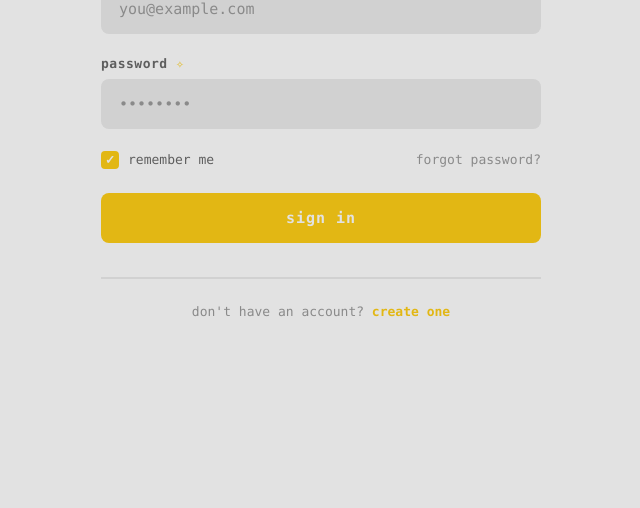
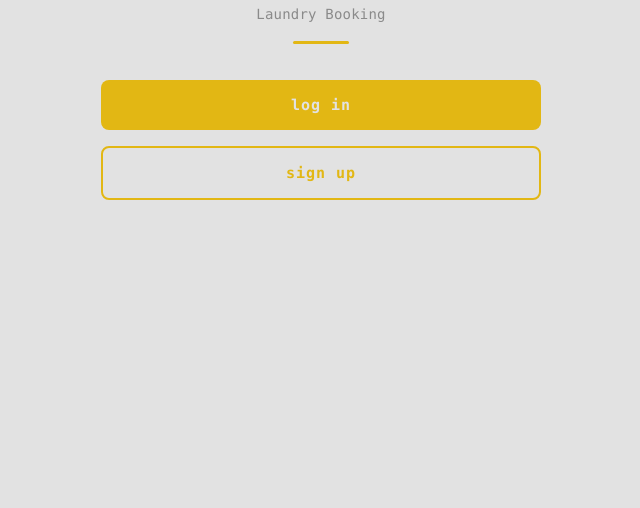
Before and after one commit to erinf27/Simple-Booking-System, a plain HTML site: page index.html in a window 1280 px wide. Shown: the part 292-800 px from the top of the page, without its empty margins (319-959 px from the left). Drawn offline with Linux system fonts and the light colour scheme; files that its build step writes are made by us from their sources.

Commit message:
update index

```diff
--- a/index.html
+++ b/index.html
@@ -3,11 +3,11 @@
 <head>
     <meta charset="UTF-8">
     <meta name="viewport" content="width=device-width, initial-scale=1.0">
-    <title>Login · Booking Flights</title>
+    <title>Welcome · Booking Flights</title>
     <!-- Main stylesheet (accent: #e2b714) -->
-    <link rel="stylesheet" href="css/styles.css">
+    <link rel="stylesheet" href="/UI/css/styles.css">
     <!-- Login page specific styles -->
-    <link rel="stylesheet" href="css/login.css">
+    <link rel="stylesheet" href="/UI/css/login.css">
 </head>
 <body class="login">
 
@@ -17,71 +17,34 @@
         <!-- Full-screen login area, no card box -->
         <div class="login-main">
             <div class="login-form">
-                <!-- Header -->
+
+                <!-- Header (matches screenshot exactly) -->
                 <div class="login-header">
-                    <h2>Welcome<span class="accent">.</span></h2>
-                    <p>Login to Book Laundry</p>
+                    <h2>House Nala<span class="accent">.</span></h2>
+                    <p>Laundry Booking</p>
                 </div>
 
-                <!-- Login form -->
-                <form id="login" method="POST">
+                <!-- Action Buttons -->
+                <!-- Sign In button (solid accent) -->
+                <a href="/UI/login.html" class="submit-btn" style="text-decoration: none;">
+                    log in
+                </a>
 
-                    <!-- Email field -->
-                    <div class="form-group">
-                        <label for="email">email <span class="accent-dot">✧</span></label>
-                        <input
-                            type="email"
-                            id="email"
-                            name="email"
-                            placeholder="you@example.com"
-                            autocomplete="email"
-                            required
-                        >
-                        <span class="error" id="emailError"></span>
-                    </div>
+                <!-- Sign Up button (outline accent, reusing submit-btn structure) -->
+                <a href="/UI/signup.html" class="submit-btn" style="
+                    text-decoration: none;
+                    background: transparent;
+                    border: 2px solid #e2b714;
+                    color: #e2b714;
+                    margin-top: 16px;
+                ">
+                    sign up
+                </a>
 
-                    <!-- Password field -->
-                    <div class="form-group">
-                        <label for="password">password <span class="accent-dot">✧</span></label>
-                        <input
-                            type="password"
-                            id="password"
-                            name="password"
-                            placeholder="••••••••"
-                            autocomplete="current-password"
-                            required
-                        >
-                        <span class="error" id="passwordError"></span>
-                    </div>
-
-                    <!-- Remember me / forgot password row -->
-                    <div class="form-options">
-                        <label class="remember">
-                            <input type="checkbox" name="remember" checked>
-                            <span>remember me</span>
-                        </label>
-                        <a href="#" class="forgot-link">forgot password?</a>
-                    </div>
-
-                    <!-- Submit button (accent) -->
-                    <button type="submit" class="submit-btn">
-                        sign in
-                    </button>
-                </form>
-
-                <!-- Message container -->
-                <div id="message"></div>
-
-                <!-- Footer link -->
-                <div class="login-footer">
-                    <a href="signup.html">don't have an account? <span class="accent-text">create one</span></a>
-                </div>
             </div>
         </div>
 
     </main>
 
-    <!-- Include login JS -->
-    <script type="module" src="js/login.js"></script>
 </body>
 </html>
```
